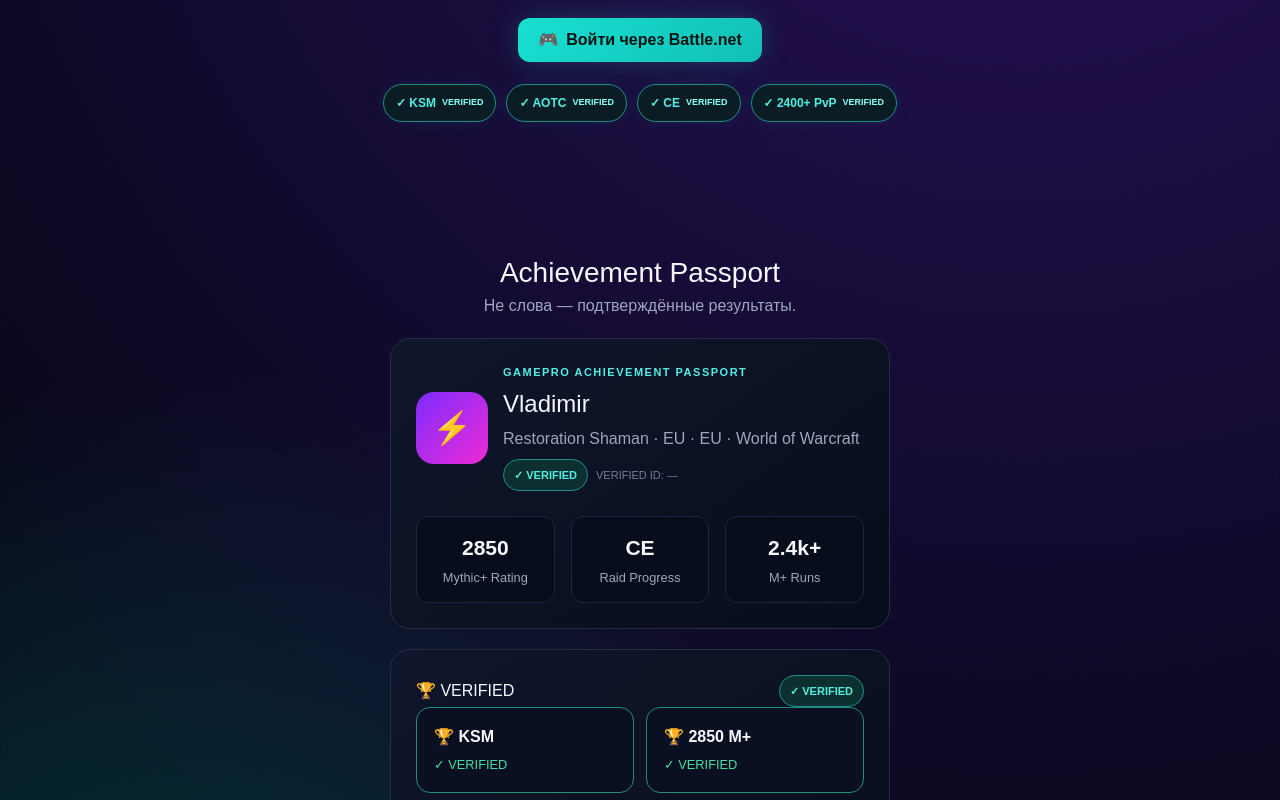
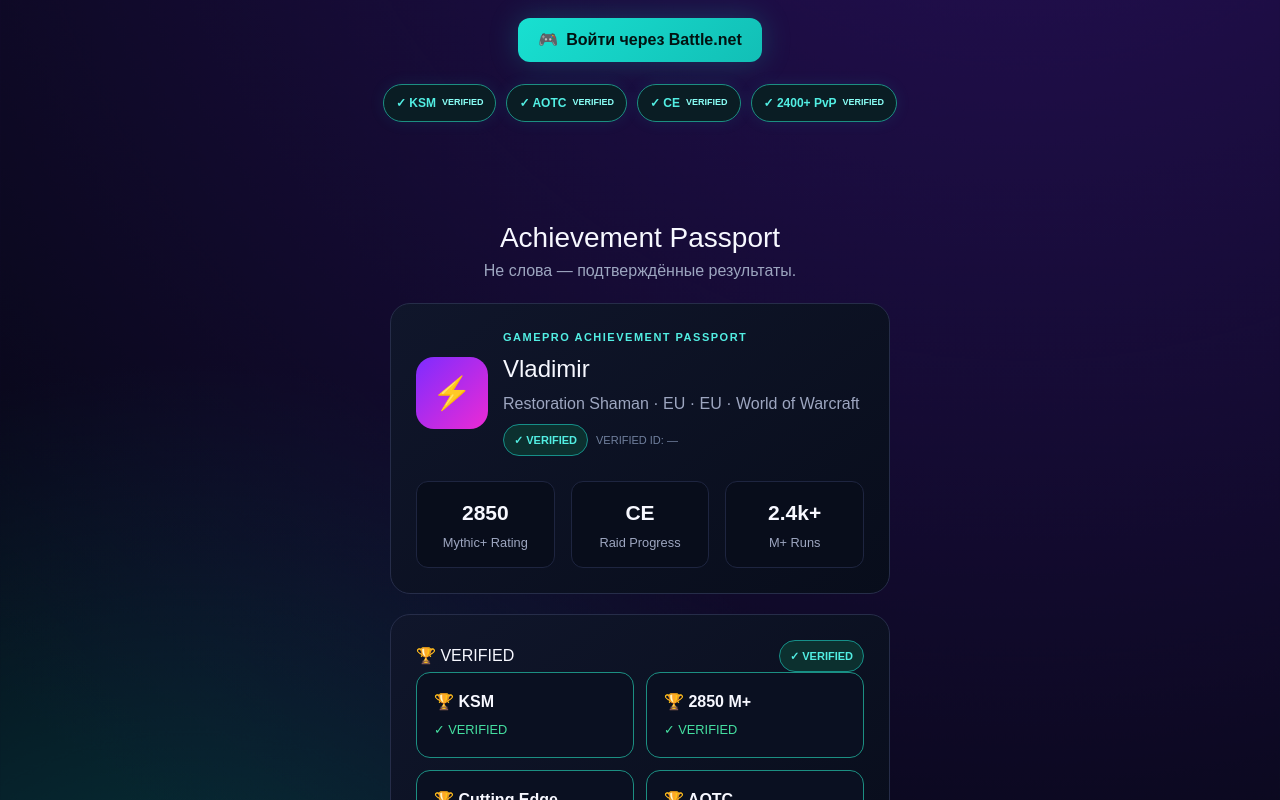
Before and after one commit to vesttrading/gamepro-market, a Next.js app: page / in a window 1280 px wide. Shown: the part 380-1180 px from the top of the page. Built offline with nearby package versions, Linux system fonts and the light colour scheme; no server answers.

Commit message:
Modify margins for better centering of elements
Adjusted margins for #passport and .sectionHead to improve layout.

```diff
--- a/app/globals.css
+++ b/app/globals.css
@@ -13,7 +13,7 @@
 /* 1. Возвращаем секции правильный блочный вид, чтобы карточка Владимира была по центру */
 #passport {
   display: block !important;
-  margin: 0 auto !important;
+  margin: -35px auto 0 auto !important;
   max-width: 1160px !important;
   width: 92% !important;
 }
@@ -55,7 +55,7 @@
 .sectionHead {
   justify-content: center !important; /* 🌟 Ставит всю строку строго по центру */
   text-align: center !important;     /* Центрирует текст внутри */
-  margin: 0 auto 20px auto !important;
+  margin: 0 auto 0 auto !important;
 }
 
 /* 3. Выравниваем элементы внутри строки, чтобы они стояли красиво */
```
